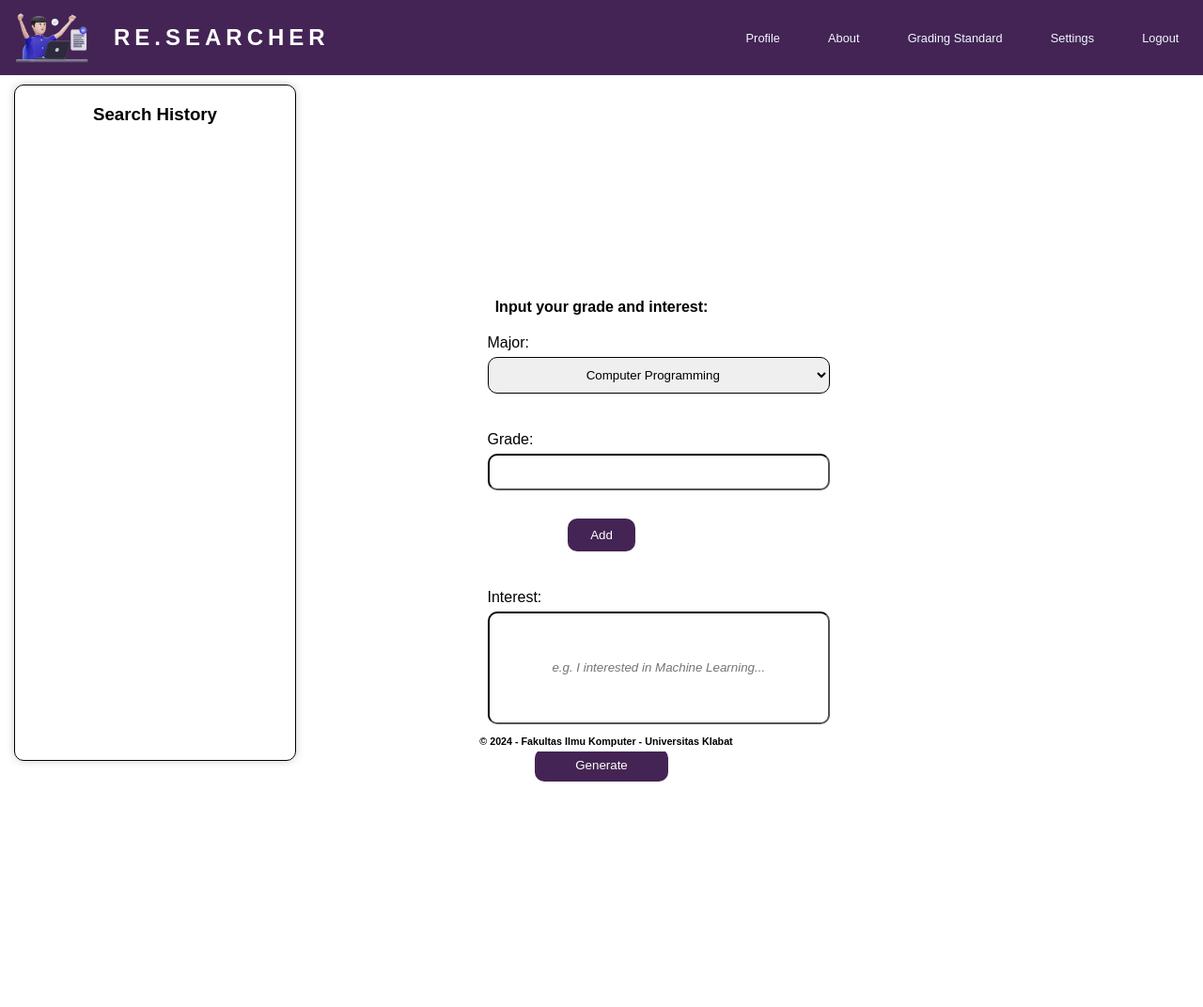
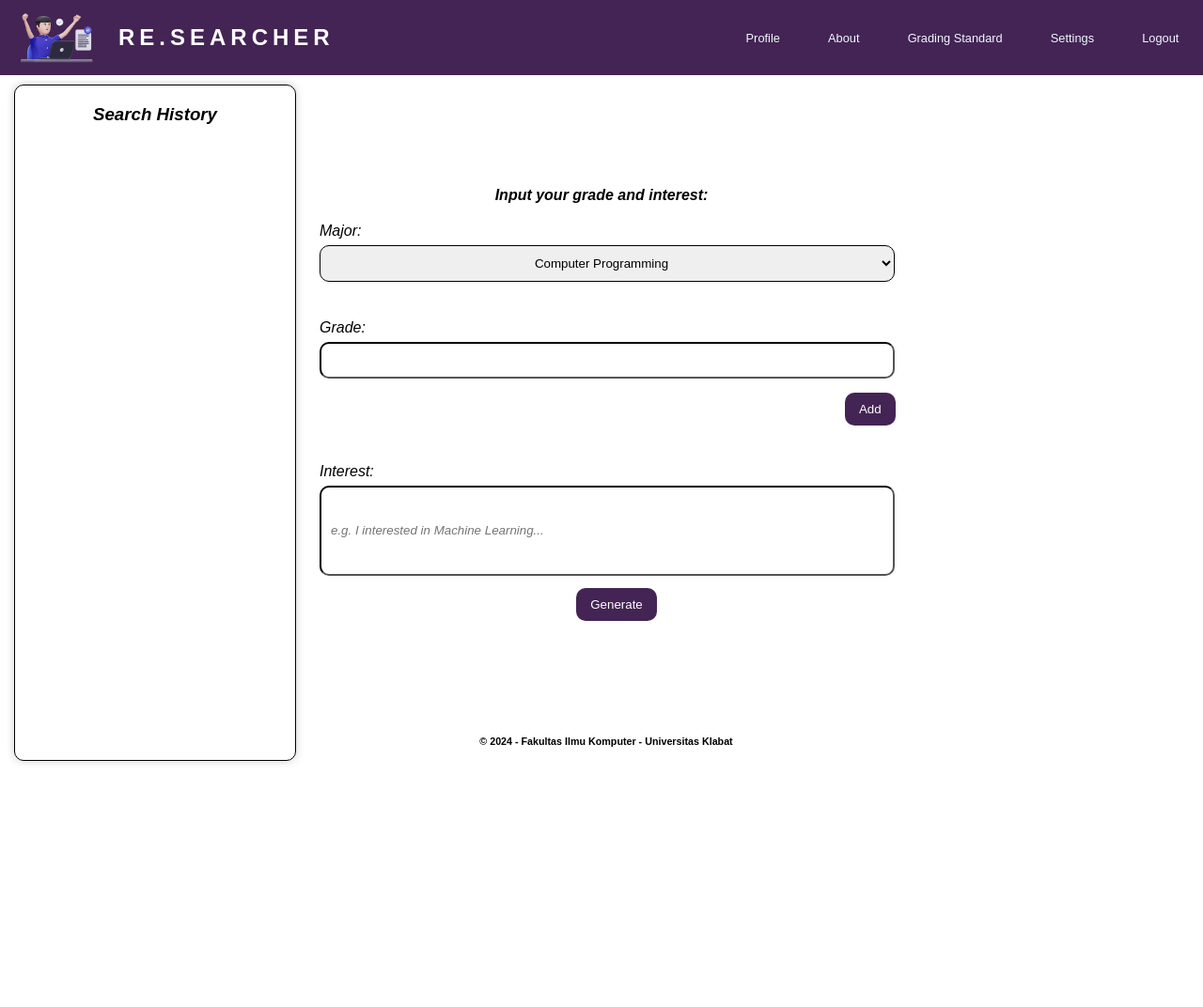
Before and after one commit to anjelitakaminang/RE-SEARCHER, a PHP site: page /home.html in a window 1280 px wide. Shown: the top 1072 px of the page at 94% size. Run offline with PHP 8.4, Linux system fonts and the light colour scheme.

Commit message:
last for today

```diff
--- a/PAGES/css/home.css
+++ b/PAGES/css/home.css
@@ -67,7 +67,7 @@ nav ul li a:hover{
 
 nav header img {
   height: 60px;
-  margin-left: 15px;
+  margin-left: 20px;
   margin-right: 25px;
 }
 
@@ -131,12 +131,13 @@ nav header img {
   .menu-toggle{
       display: flex;
       z-index: 2;
+      width: 12%;
   }
   nav ul{
       position: absolute;
       right: 0;
       top: 0;
-      width: 25%;
+      width: 20%;
       height: 100vh;
       flex-direction: column;
       align-items: center;
@@ -148,7 +149,7 @@ nav header img {
       opacity: 0;
   }
   nav{
-    justify-content: space-around;
+    justify-content: space-between;
   }
   header{
     z-index: 2;
@@ -174,39 +175,38 @@ footer {
 }
 
 .container{
-  height: 300px;
   display: flex;
   flex-direction: column;
+  background-color: #ffffff;;
+  margin-top: 60px;
+  justify-content: center;
+  width: 50%;
+  font-style: italic;
+  }
+
+form {
+  width: 70%;
+  justify-content: center;
   align-items: center;
-  justify-content: space-around;
-  background-color: #ffffff;
-  padding: 20px;
+  padding: 0;
   text-align: center;
-  margin-top: 135px;
-  }
+}
 
 .form-row0 {
   padding: 20px;
   box-sizing: border-box;
   text-align: center;
+  margin-top: 0;
+  margin-bottom: 0;
 }
 
 .form-row1 {
+  margin-top: 0;
   padding: 20px;
   box-sizing: border-box;
   text-align: center;
 }
-.form-row1 button {
-  background-color: #442454;
-  color: white;
-  padding: 10px 15px;
-  border: none;
-  margin-top: 20px;
-  border-radius: 10px;
-  cursor: pointer;
-  width: 30%;
-  align-items: right;
-}
+
 .form-row2 {
   height: 100px;
   padding: 20px;
@@ -218,6 +218,7 @@ label {
   display: block;
   margin-bottom: 6px;
   justify-self: start;
+  text-align: left;
 }
 
 select{
@@ -243,7 +244,7 @@ select{
 
 .form-row2 input  {
   width: 150%;
-  height: 200%;
+  height: 160%;
   padding: 10px;
   margin-bottom: 10px;
   border-radius: 10px;
@@ -251,11 +252,12 @@ select{
   text-align: center;
   outline: #ffffff;
   border-color: #000000;
+  margin-top: 0;
 }
 
 input::placeholder {
   font-style: italic;
-  text-align: center;
+  text-align: left;
 }
 
 button {
@@ -263,10 +265,23 @@ button {
   color: white;
   padding: 10px 15px;
   border: none;
-  margin-top: 90px;
+  margin-top: 12%;
   border-radius: 10px;
   cursor: pointer;
-  width: 50%;
+  align-items: right;
+  margin-left: 50%;
+}
+
+.form-row1 button {
+  background-color: #442454;
+  color: white;
+  padding: 10px 15px;
+  border: none;
+  margin-top: 5px;
+  border-radius: 10px;
+  cursor: pointer;
+  align-items: right;
+  margin-left: 137%;
 }
 
 button:hover {
--- a/PAGES/html/grading.html
+++ b/PAGES/html/grading.html
@@ -73,7 +73,7 @@
 
         nav header img {
             height: 60px;
-            margin-left: 15px;
+            margin-left: 20px;
             margin-right: 25px;
         }
 
```
Also changed, not shown: PAGES/html/about.html (+5 -5 lines), PAGES/html/setting.html (+13 -3 lines).
